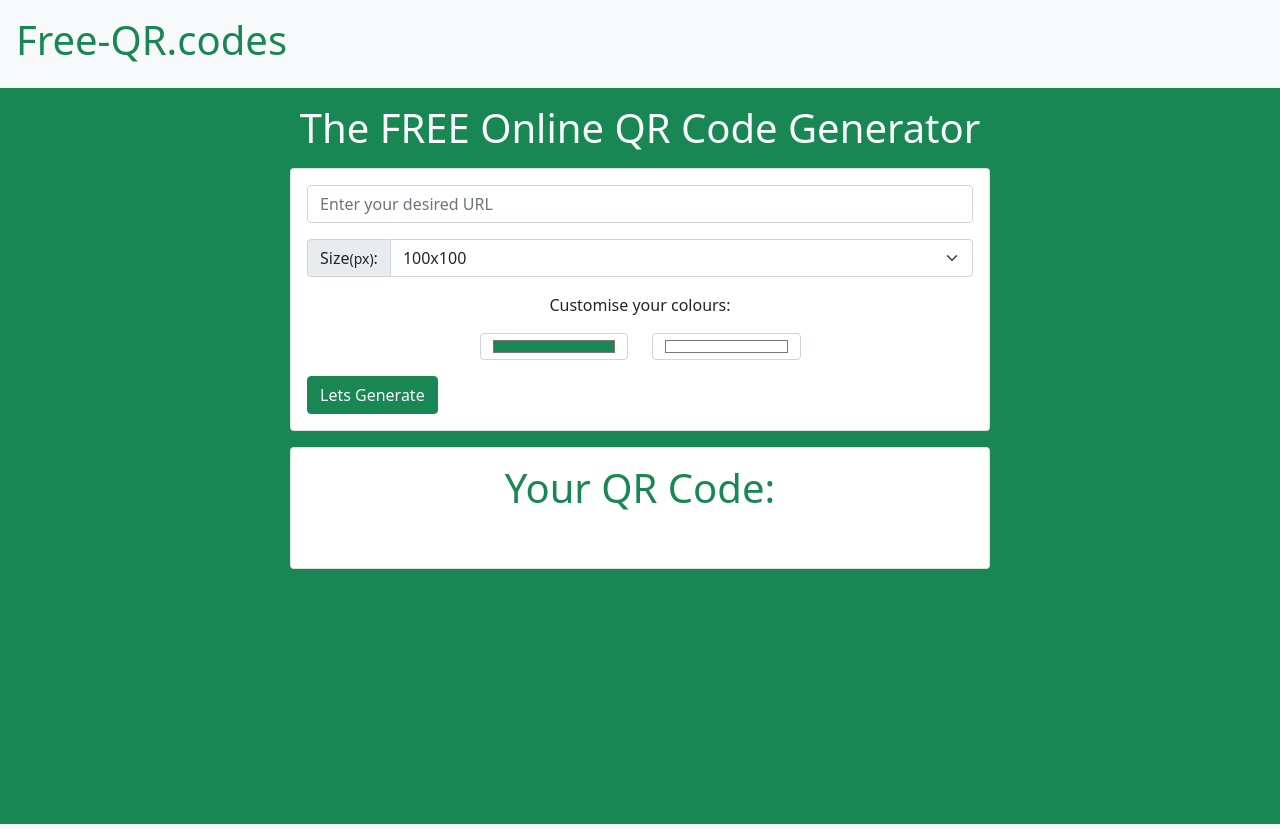
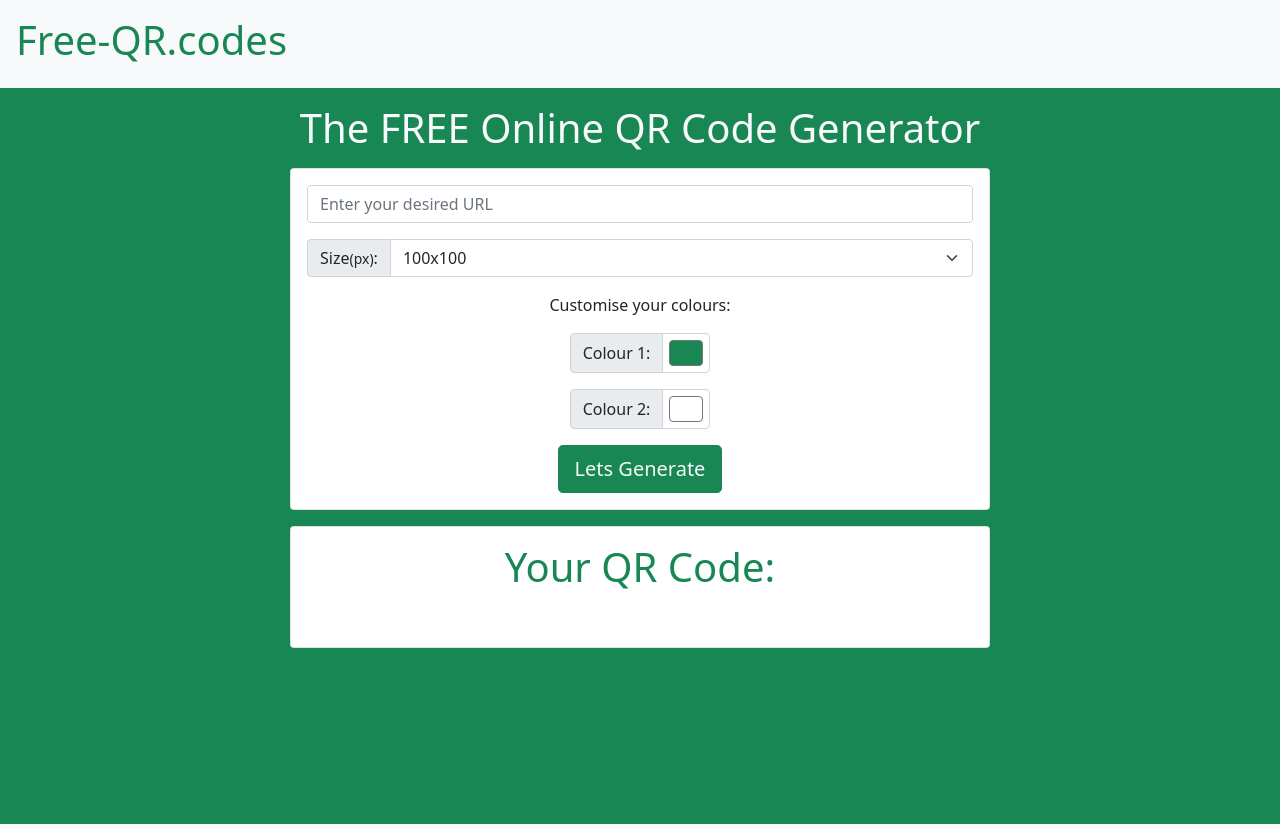
Before and after one commit to roomacarthur/free-qr.codes, a plain HTML site: page index.html in a window 1280 px wide. Shown: the top 829 px of the page. Drawn offline with nearby package versions, Linux system fonts and the light colour scheme.

Commit message:
Updated styling to generate form

```diff
--- a/index.html
+++ b/index.html
@@ -60,13 +60,13 @@
             <h1 class="text-center text-light">The FREE Online QR Code Generator</h1>
         </div>
         <!--QR Code Input Form-->
-        <div class="container card p-3">
+        <div class="container card p-3"
             <form id="qrCodeForm">
                 <div class="input-group mb-3">
                     <input id="urlInput" type="url" placeholder="Enter your desired URL" class="form-control" required/>
                 </div>
                 <div class="input-group mb-3">
-                    <label class="input-group-text" for="inputGroupSelect01">Size <span class="small">(px)</span>:</label>
+                    <label class="input-group-text" for="size">Size <span class="small">(px)</span>:</label>
                     <select class="form-select" name="size" id="size">
                         <option value="100">100x100</option>
                         <option value="200">200x200</option>
@@ -75,19 +75,23 @@
                         <option value="500">500x500</option>
                     </select>
                 </div>
-                <div class="row justify-content-center mb-3">
+                <div class="col">
                     <p class="text-center">Customise your colours:</p>
-                    <div class="col-3">
-                        <input role="button" id="color1" type="color" class="form-control" value="#198754">
+                    <div class="input-group justify-content-center pb-3">
+                        <label class="input-group-text">Colour 1:</label>
+                        <input class="form-control form-control-color" role="button" id="color1" type="color" class="form-control" value="#198754">
                     </div>
-                    <div class="col-3">
-                        <input role="button" id="color2" type="color" class="form-control" value="#FFFFFF">
+                    <div class="input-group justify-content-center pb-3">
+                        <label class="input-group-text">Colour 2:</label>
+                        <input class="form-control form-control-color" role="button" id="color2" type="color" class="form-control" value="#FFFFFF">
+                    </div>
+                    <div class="input-group">
+                        <button id="submitBtn" class="btn btn-lg btn-success text-light" type="submit">
+                            <span style="display: none;" id="spinner" class="spinner-border spinner-border-sm" role="status" aria-hidden="true"></span>
+                            <span id="letsGenerate" style="display:block;">Lets Generate</span>
+                        </button>
                     </div>
                 </div>
-                <button id="submitBtn" class="btn btn-success text-light mx-auto" type="submit">
-                    <span style="display: none;" id="spinner" class="spinner-border spinner-border-sm" role="status" aria-hidden="true"></span>
-                    <span id="letsGenerate" style="display:block;">Lets Generate</span>
-                </button>
             </form>
         </div>
         <!--@@@@@@@@@@@@@@@@@@@@@@@@@@@@@@@@@@@@@@@@@@@@-->
```
